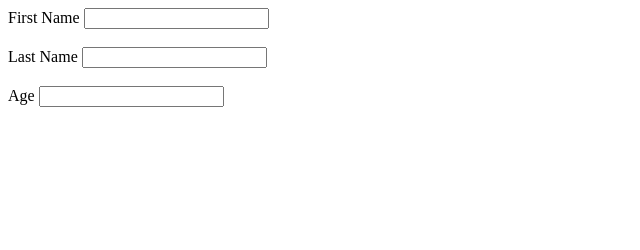
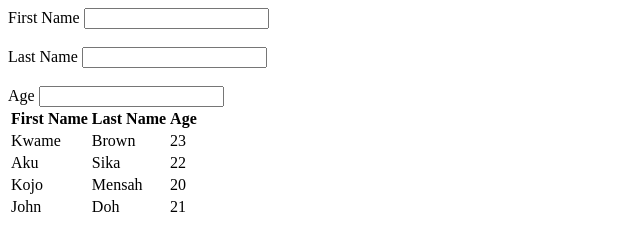
Before and after one commit to thehansguy/extract-table-data-to-form, a plain HTML site: page index.html in a window 1280 px wide. Shown: the whole page, without its empty margins (0-640 px from the left). Drawn offline with Linux system fonts and the light colour scheme.

Commit message:
table added

```diff
--- a/index.html
+++ b/index.html
@@ -15,5 +15,33 @@
     <br /><br />
     <label for="age">Age</label>
     <input type="text" name="fname" id="age" />
+
+    <table>
+      <tr>
+        <th>First Name</th>
+        <th>Last Name</th>
+        <th>Age</th>
+      </tr>
+      <tr>
+        <td>Kwame</td>
+        <td>Brown</td>
+        <td>23</td>
+      </tr>
+      <tr>
+        <td>Aku</td>
+        <td>Sika</td>
+        <td>22</td>
+      </tr>
+      <tr>
+        <td>Kojo</td>
+        <td>Mensah</td>
+        <td>20</td>
+      </tr>
+      <tr>
+        <td>John</td>
+        <td>Doh</td>
+        <td>21</td>
+      </tr>
+    </table>
   </body>
 </html>
```
